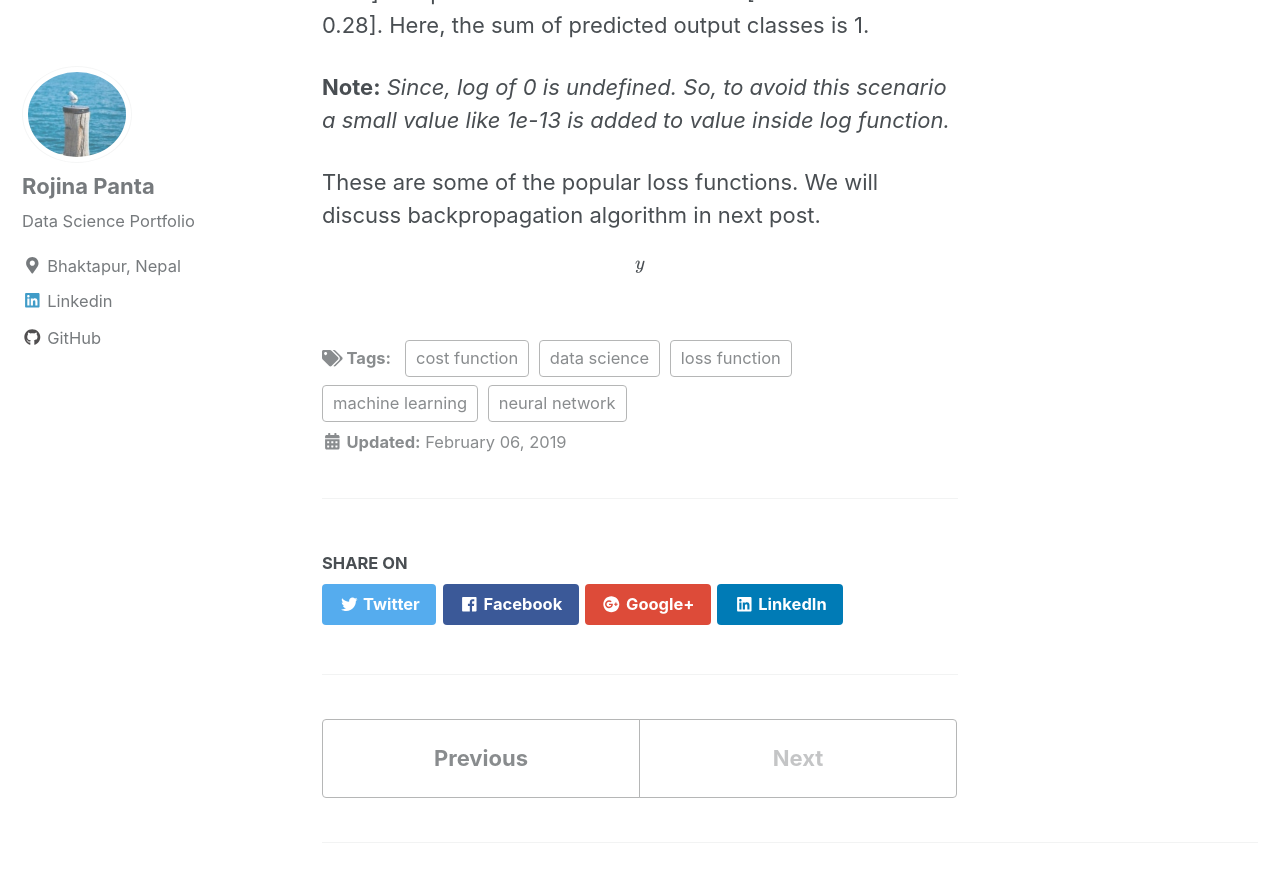
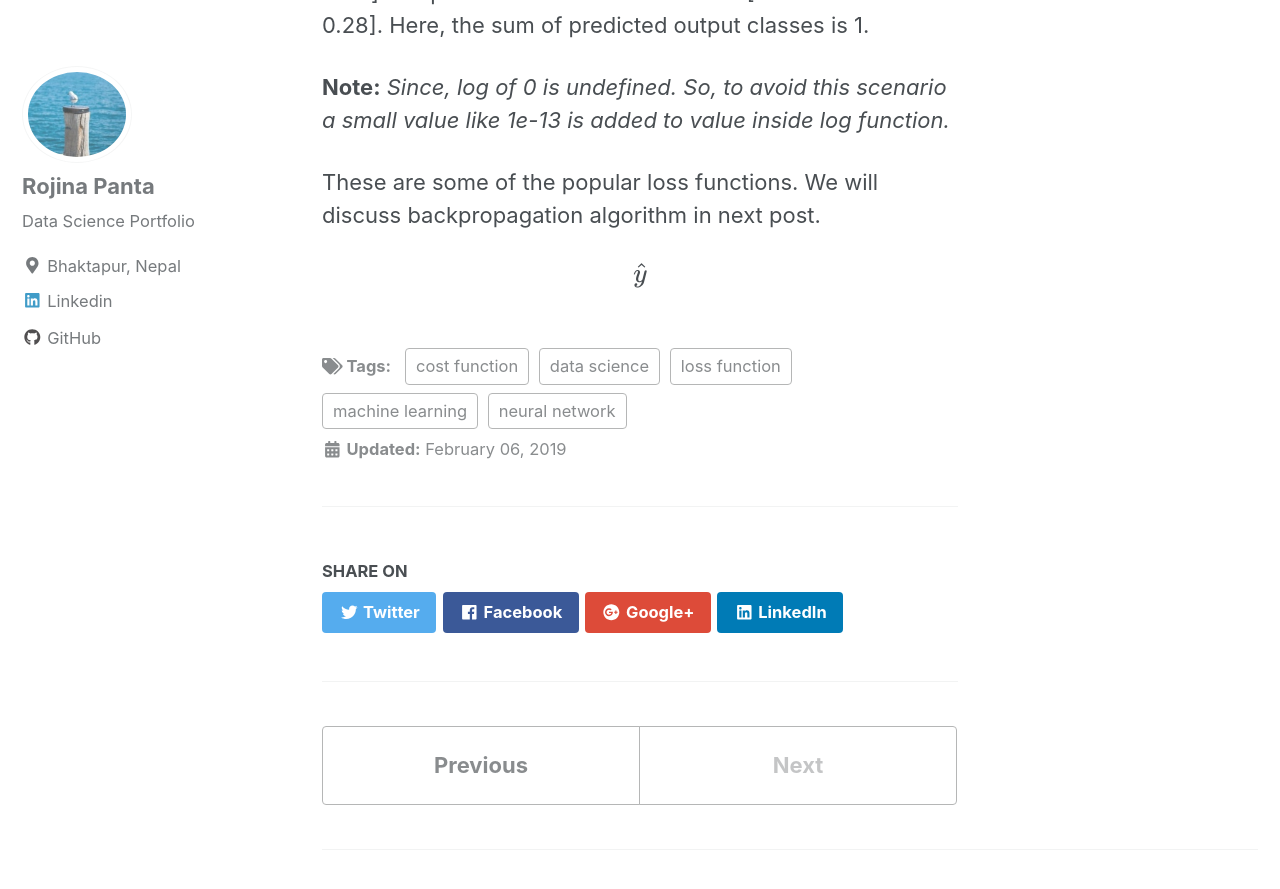
Before and after one commit to Rojina99/Rojina99.github.io, a Jekyll site: the page built from _posts/2019-02-06-loss_function.md, in a window 1280 px wide and 900 px high, scrolled down 4396 px. Shown: the top 889 px of the window. Built offline with Jekyll 4.4.1, drawn with Linux system fonts in a browser that asks for light colours; cached includes are drawn as plain includes; nearby versions of some CDN libraries; formulas are drawn with MathJax 3.

Commit message:
Update 2019-02-06-loss_function.md

```diff
--- a/_posts/2019-02-06-loss_function.md
+++ b/_posts/2019-02-06-loss_function.md
@@ -95,4 +95,4 @@ Before understanding the process of neural network optimization we have to under
 
 These are some of the popular loss functions. We will discuss backpropagation algorithm in next post.
 
-$$ ^{y} $$
+$$ \hat{y} $$
```
